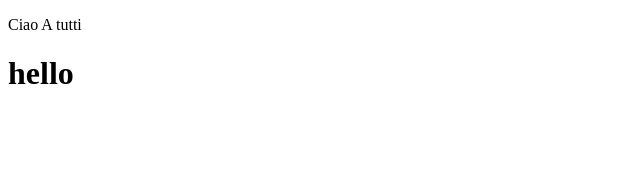
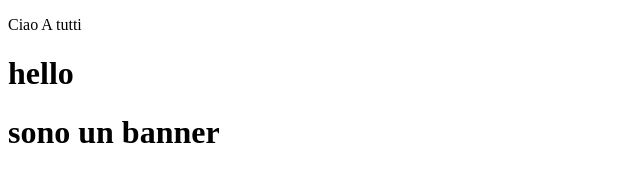
Before and after one commit to fra0074/git-lecture, a plain HTML site: page index.html in a window 1280 px wide. Shown: the whole page, without its empty margins (0-640 px from the left). Drawn offline with Linux system fonts and the light colour scheme.

Commit message:
new banner

```diff
--- a/index.html
+++ b/index.html
@@ -8,5 +8,9 @@
 <body>
     <p>Ciao A tutti</p>
     <h1>hello</h1>
+
+    <div class="banner">
+        <h1>sono un banner</h1>
+    </div>
 </body>
 </html>
```
